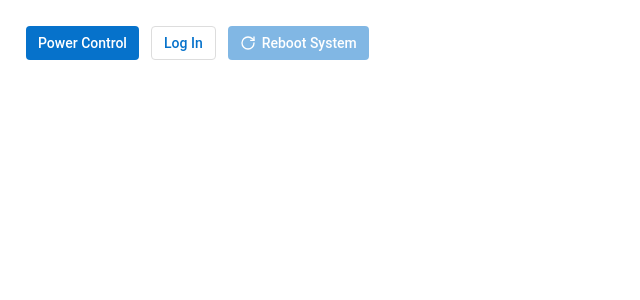
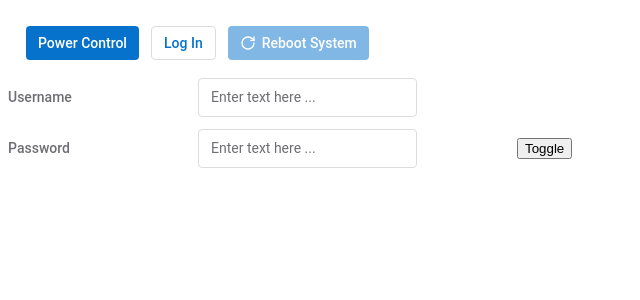
Before and after one commit to DebjaniGh/ui-kit, a React (Vite) app: page / in a window 1280 px wide. Shown: the top 300 px of the page, without its empty margins (0-640 px from the left). Built offline with nearby package versions, Linux system fonts and the light colour scheme.

Commit message:
feat: implement TextField component and integrate it into App, enhance layout with CSS styles

```diff
--- /dev/null
+++ b/src/App.css
@@ -0,0 +1,11 @@
+.btn-display {
+  display: flex;
+  gap: 12px;
+  padding: 18px;
+}
+
+.txtfields {
+  display: flex;
+  flex-direction: column;
+  gap: 12px;
+}
--- a/src/App.tsx
+++ b/src/App.tsx
@@ -1,17 +1,16 @@
 import { RotateCw } from "lucide-react";
-import {
-  Button,
-  //   ButtonProps
-} from "../src/components/Button/Button";
+import { Button } from "../src/components/Button/Button";
+import { TextField } from "../src/components/TextField/TextField";
+import { useState } from "react";
+import "./App.css";
 
 function App() {
-  // const btnConfig1: ButtonProps = {
-  //     label: "Power Control",
-  //     onClick:() => console.log("clicked power control")
-  // };
+  const [username, setUsername] = useState("");
+  const [pwd, setPwd] = useState("");
 
   return (
-    <div style={{ display: "inline-flex", gap: 12, padding: 18 }}>
+    <div>
+      <div className="btn-display">
         <Button
           label="Power Control"
           onClick={() => console.log("clicked power control")}
@@ -25,6 +24,20 @@ function App() {
           disabled
         />
       </div>
+      <div className="txtfields">
+        <TextField
+          label="Username"
+          value={username}
+          onChange={(e) => setUsername(e.target.value)}
+        />
+        <TextField
+          label="Password"
+          type="password"
+          value={pwd}
+          onChange={(e) => setPwd(e.target.value)}
+        />
+      </div>
+    </div>
   );
 }
 
--- a/src/components/Button/Button.tsx
+++ b/src/components/Button/Button.tsx
@@ -1,7 +1,7 @@
 import type { MouseEvent, ReactNode } from "react";
 import styles from "./Button.module.css";
 
-export interface ButtonProps {
+interface ButtonProps {
   label: string;
   icon?: ReactNode;
   iconPosition?: "start" | "end";
--- a/src/components/TextField/TextField.module.css
+++ b/src/components/TextField/TextField.module.css
@@ -0,0 +1,45 @@
+.field {
+  display: flex;
+  align-items: center;
+  gap: 100px;
+}
+
+.label {
+  width: 90px;
+  flex-shrink: 0;
+  color: var(--color-text-muted);
+  font-family: var(--font-family-base);
+  font-size: var(--font-size-md);
+  font-weight: var(--font-weight-medium);
+  line-height: var(--line-height-base);
+}
+
+.input {
+  padding: 8px 12px;
+  border: 1px solid var(--color-border);
+  border-radius: 4px;
+  background-color: var(--color-bg-card);
+  color: var(--color-text);
+  font-family: var(--font-family-base);
+  font-size: var(--font-size-md);
+  font-weight: var(--font-weight-regular);
+  line-height: var(--line-height-base);
+  transition:
+    border-color 0.15s ease,
+    box-shadow 0.15s ease;
+}
+
+.input::placeholder {
+  color: var(--color-text-muted);
+}
+
+.input:focus {
+  outline: 1.2px solid var(--color-primary);
+  outline-offset: 1.2px;
+}
+
+.input:disabled {
+  opacity: 0.5;
+  cursor: not-allowed;
+  background-color: var(--color-bg-subtle);
+}
--- a/src/components/TextField/TextField.tsx
+++ b/src/components/TextField/TextField.tsx
@@ -0,0 +1,53 @@
+import { useId, useState, type ChangeEvent } from "react";
+import styles from "./TextField.module.css";
+
+interface TextFieldProps {
+  label: string;
+  value: string;
+  onChange: (event: ChangeEvent<HTMLInputElement>) => void;
+  placeholder?: string;
+  disabled?: boolean; // default to false
+  id?: string;
+  type?: "text" | "password"; // default to "text"
+}
+
+export function TextField({
+  label,
+  value,
+  onChange,
+  placeholder = "Enter text here ...",
+  disabled = false,
+  id,
+  type = "text",
+}: TextFieldProps) {
+  // state
+  const generatedId = useId();
+  const resolvedId = id ?? generatedId;
+  const [isPwdVisible, setPwdVisible] = useState(false);
+  // if user has toggled on visibility for pwd field,
+  // then we need to show it as "text";
+  // type "password" means dotted field
+  const inputType = type === "password" && isPwdVisible ? "text" : type;
+  //JSX
+  return (
+    <div className={styles.field}>
+      <label className={styles.label} htmlFor={resolvedId}>
+        {label}
+      </label>
+      <input
+        className={styles.input}
+        type={inputType}
+        value={value}
+        placeholder={placeholder}
+        onChange={onChange}
+        id={resolvedId}
+        disabled={disabled}
+      />
+      {type === "password" && (
+        <button type="button" onClick={() => setPwdVisible((prev) => !prev)}>
+          Toggle
+        </button>
+      )}
+    </div>
+  );
+}
```
Lines whose indentation alone changed are shown as unchanged.
